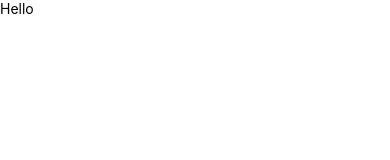
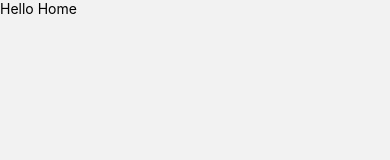
Before and after one commit to chaerulumam/gusnando-reactnative-4, a React Native app: screen /Home in a window 390 px wide. Shown: the top 160 px of the page. Built offline with nearby package versions, Linux system fonts and the light colour scheme.

Commit message:
setup route

```diff
--- a/App.js
+++ b/App.js
@@ -1,19 +1,23 @@
-import React, {Component} from 'react';
-import {FlatList, Text, TouchableOpacity, View} from 'react-native';
+import * as React from 'react';
+import {NavigationContainer} from '@react-navigation/native';
+import {createNativeStackNavigator} from '@react-navigation/native-stack';
 
-class App extends Component {
-  constructor(props) {
-    super(props);
-    this.state = {};
-  }
+import Home from './src/screens/Home';
+import Detail from './src/screens/Detail';
 
-  render() {
-    return (
-      <View>
-        <Text>Hello</Text>
-      </View>
-    );
-  }
+const Stack = createNativeStackNavigator();
+
+function App() {
+  return (
+    <NavigationContainer>
+      <Stack.Navigator
+        initialRouteName="Home"
+        screenOptions={{headerShown: false}}>
+        <Stack.Screen name="Home" component={Home} />
+        <Stack.Screen name="Detail" component={Detail} />
+      </Stack.Navigator>
+    </NavigationContainer>
+  );
 }
 
 export default App;
--- /dev/null
+++ b/src/screens/Detail.js
@@ -0,0 +1,18 @@
+import React, {Component} from 'react';
+import {Text, View} from 'react-native';
+
+class Detail extends Component {
+  constructor(props) {
+    super(props);
+    this.state = {};
+  }
+  render() {
+    return (
+      <View>
+        <Text>Hello Detail</Text>
+      </View>
+    );
+  }
+}
+
+export default Detail;
--- /dev/null
+++ b/src/screens/Home.js
@@ -0,0 +1,18 @@
+import React, {Component} from 'react';
+import {Text, View} from 'react-native';
+
+class Home extends Component {
+  constructor(props) {
+    super(props);
+    this.state = {};
+  }
+  render() {
+    return (
+      <View>
+        <Text>Hello Home</Text>
+      </View>
+    );
+  }
+}
+
+export default Home;
```
